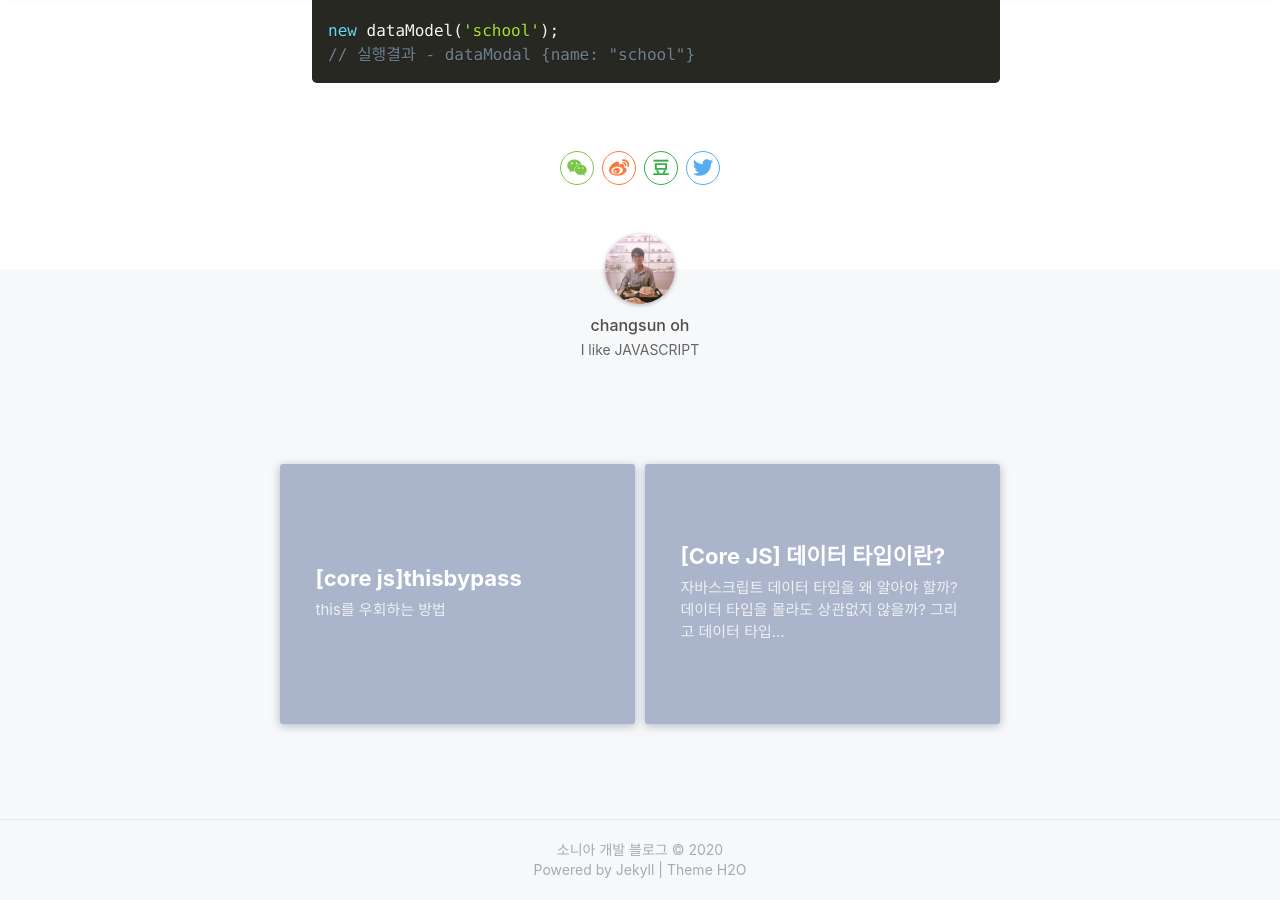
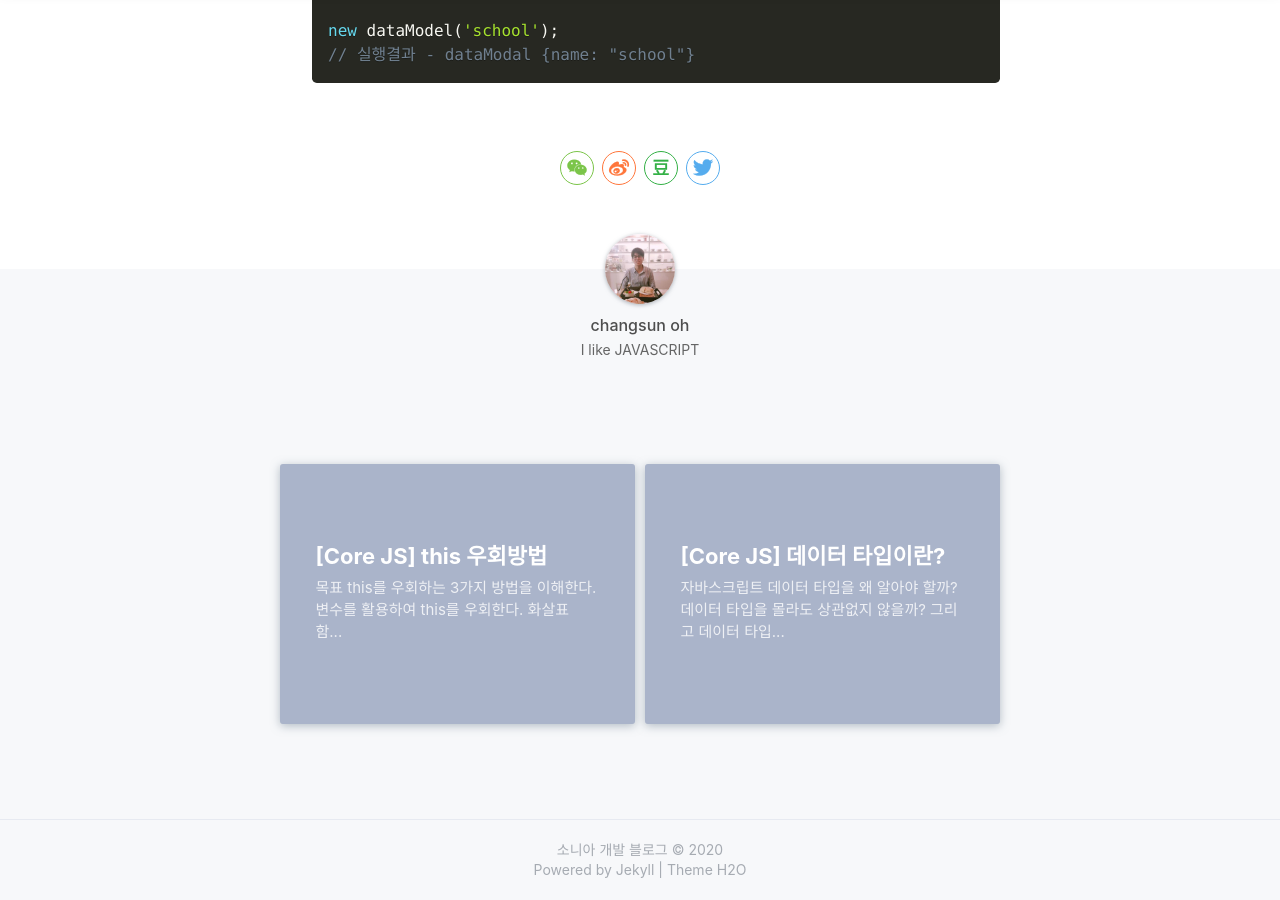
Before and after one commit to ckdtjs505/jsCoreStudy.github.io, a Jekyll site: the page built from _posts/2020-05-02-[Core JS]this.md, in a window 1280 px wide and 900 px high, scrolled down 3134 px. Built offline with Jekyll 4.4.1, drawn with Linux system fonts in a browser that asks for light colours; nearby versions of some CDN libraries; comment, search, counter and statistics services are not loaded; a style sheet for code colours, icons or effects is not loaded; some of the changed lines change nothing that is shown.

Commit message:
Feat: this 우회방법의 이해

````diff
--- a/_posts/2020-05-02-[Core JS]thisBypass.md
+++ b/_posts/2020-05-02-[Core JS]thisBypass.md
@@ -1,13 +1,30 @@
+---
+layout: post
+title: '[Core JS] this 우회방법'
+date: 2020-05-02
+author: changsun oh
+tags: javascript CoreJS
+comments: true
+share: true
+related: false
+---
+## 목표
+* this를 우회하는 3가지 방법을 이해한다.
+* 변수를 활용하여 this를 우회한다.
+* 화살표 함수를 이용하셔 this를 우회한다.
+* call, apply, bind 메서드를 이용하여 this를 우회한다.
 
-## this를 우회하는 방법
+## this 우회 배경
+* 상황에 따라 this가 결정된다.
+  *  this는 기본적으로 실행 컨텍스트가 생성될때 결정된다.
+  *  함수 내부에서 this는 **전역 객체**로 결정된다.
+  *  메서드 내부에서 this는 **호출한 주체의 정보**로 결정된다.
+  *  콜백 함수의 경우 **제어권을 가지는 함수**가 결정한다.
+  *  생성자 함수에서 this는 **class 객체** 즉 자기자신이 된다.
+* 특정 상황에 맞는 this를 할 수 있게 된다.
+* 함수 내부에서는 this가 **전역 객체**로만 결정되는 오류를 해결 할 수 있다.
 
-### 1) 변수 활용
-
-앞서 설명한 코드에서 함수로 동작한 inner의 this는 window를 바인딩 했다.
-하지만 실무에서 inner가 호출한 주체인 object를 호출해서 사용할 경우가 많다.
-왜냐하면 inner와 outer 모두가 호출 주체가 object로 동일하기 때문이다.
-
-이에 따라 this를 우회해야하는 경우가 있는데. 대표적인 방법으로 `변수를 활용` 하는 방법이 있다.
+## 변수를 활용한 this 우회
 
 ```javascript
 var object = {
@@ -23,23 +40,24 @@
 
 object.outer();
 
-결과값을 확인해보자
+/* 실행결과
+outer[object Object]
+inner[object Object]
+*/
+```
 1. 먼저 전역 컨텍스트가 생성이되고 object 객체를 생성한다.
   → 12 번째줄object객체의 메서드 outer() 실행
 2. outer() 실행 컨텍스트가 생성되면서 this는 호출한 주체인 object 를 바인딩 한다.
 3. inner() 실행 컨텍스트가 생성되고 this는 window 를 바인딩 한다.
   → 4 번째줄 console 실행 : inner object object
   → 6 번째줄 console 실행 : outer object object
-```
 
-self라는 변수에 outer의 호출 객체를 바인딩한 this(object)를 할당함으로써
-inner함수에도 스코프 체인에 의해 this(object)에 접근할 수 있게 된다.
+self라는 변수에 outer의 호출 객체를 바인딩한 **this(object)**를 할당함으로 inner함수에도 스코프 체인에 의해 **this(object)**에 접근할 수 있게 된다.
 
-### 2) arrow function
+## 화살표 함수를 이용한 this 우회
 
-이러한 문제를 해결하기 위해 this 바인딩을 우회하는 방법이 중요하다.
-ES6에서는 this가 전역객체를 바라보는 문제를 해결하고자, this를 바인딩하지 않는 화살표 함수가 생성되었다.
-말그대로 this를 바인딩 하지 않아 상위 스코프의 this에 접근할 수 있게 된다.
+* ES6에서는 this가 전역객체를 바라보는 문제를 해결하고자, this를 바인딩하지 않는 화살표 함수가 생성
+* ES6가 지원된다면 **화살표 함수**로 간단하게 구현하자
 
 ```javascript
 var object = {
@@ -53,8 +71,8 @@
 }
 
 object.outer();
+```
 
-결과값을 확인해보자
 1. 먼저 전역 컨텍스트가 생성이되고 object 객체를 생성한다.
 2. 12 번째줄object객체의 메서드 outer() 실행
 3. outer() 실행 컨텍스트가 생성되면서 this는 호출한 주체인 object 를 바인딩 한다.
@@ -62,72 +80,31 @@
 5. this가 바인딩 되어 있지않으므로 상위 스코프의 this에 접근한다.
   → 4 번째줄 console 실행 : inner object object
 6. 6 번째줄 console 실행 : outer object object
-```
 
-앞서 설명한 변수를 활용한 this 바인딩 우회와 동일한 결과를 가져오는 것을 확인할 수 있었다.
-ES6가 지원된다면 `화살표 함수`로 그렇지 않다면 부득이하게 `변수`를 활용하여 구현할 수 있다.
 
-### 3) call, apply 메서드
+## call, apply, bind 메서드를 활용한 this 우회
 
-> call 메서드는 주어진 `this`값 및 각각 전달된 인수와 함께 호출합니다. [출처 MDN](https://developer.mozilla.org/ko/docs/Web/JavaScript/Reference/Global_Objects/Function/call)
+### 1. call
+> call 메서드는 주어진 **this**값 및 각각 전달된 인수와 함께 호출합니다. [출처 MDN](https://developer.mozilla.org/ko/docs/Web/JavaScript/Reference/Global_Objects/Function/call)
 
-간단하게 설명하면 call 메서드는 this도 함께 전달한다고 이해하면된다.
-예시를 통해 좀더 정확하게 이해해보자.
+ * call 메서드는 this도 함께 전달한다.
+ * call 메서드를 활용하여 this 명시적으로 변경한다.
+ * call 메서드는 형변화에 유용하다.
 
 ```javascript
 let func = function ( a, b, c) {
   console.log(this, a,b,c);
 }
 
-func.call({ a:1 }, 1,2,3);
+func.call({ a:1 }, 1,2,3); // this를 {a:1}로 명시적으로 변경
 
-실행결과
-{a:1}, 1, 2, 3
-
-this를 {a:1}로 명시적으로 변경할 수 있다.
+/* 실행결과
+ {a:1}, 1, 2, 3
+*/
 ```
 
-> apply 메서드는 주어진 `this`값과 배열(또는 유사배열 객체)로 제공되는 `arguments`로 함수를 호출합니다. [출처 MDN](https://developer.mozilla.org/ko/docs/Web/JavaScript/Reference/Global_Objects/Function/apply)
 
-apply 메서드의 동작도 call과 동일하지만, 인수로 배열을 넘긴다고 이해하면 된다.
-즉 인수로 배열을 넘기고 싶을때 apply 함수가 유용하게 사용된다는점!
-
-```javascript
-let func = function ( a, b, c) {
-  console.log(this, a,b,c);
-}
-
-func.apply({ a : 1}, [1,2,3]);
-
-[실행결과]
-{a:1}, 1, 2, 3
-
-this를 {a:1}로 명시적으로 변경 함과 동시에
-배열을 인수로 넘겨 사용할수 있다.
-```
->  1) apply 함수가 유용하게 사용되어 질 때(최댓값, 최솟값 찾기)
-
-```javascript
-let values = [1, 5, 2, 3, 9];
-
- // 굳이 this를 바인딩 할 필요가 없으므로 null값을 입력
-let max = Math.max.apply(null, values);
-let min = Math.min.apply(null, values);
-console.log(max,min);
-
-[실행결과]
-9, 1
-
-최근 ES6에서는 펼침 연산자가 도입되어 훨씬 가독성 있는 코드를 작성할 수 있다.
-let max = Math.max(...values);
-let min = Math.min(...values);
-console.log(max,min);
-
-[실행결과]
-9,1
-```
-
-> 2) call 함수가 유용하게 사용되어 질 때(유사배열객체 NodeList 배열변환)
+ * call 메서드는 유사배열객체 NodeList 배열변환시 많이 사용된다.
 
 ```html
 <div data-number="5"> 5 </div>
@@ -135,26 +112,25 @@
 <div data-number="25"> 25 </div>
 ```
 
-html에 있는 data-number값을 추출하고 싶다고 하자.
-call로 유사 배열 객체를 넘겨서 탐색하자
-
 ```javascript
-var aDiv = Array.prototype.slice.call(document.querySelectorAll("div")) // 배열로 변환
+var aDiv = Array.prototype.slice.call(document.querySelectorAll("div")) //변환
   .map( function(ele){ return Number(ele.dataset.number)});
 
-실행결과
+/* 실행결과
 5
 15
 25
+*/
+```
+1. document.querySelectorAll("div")는 유사배열 객체이다.
+2. 따라서 배열메서드인 map이 동작하지 않는다.
+3. 이에따라 document.querySelectorAll("div")를 배열로 변환.
+4. Array.prototype.slice를 이용해 배열을 반환받는다.
+5. 인풋값이 유사배열 객체 이므로 call() 함수를 사용하여 배열로 변환.
+6. 배열함수인 map을 이용하여 data-number의 값을 가져올수 있게 된다.
 
-설명
-document.querySelectorAll("div")는 유사배열 객체이다. 따라서 배열메서드인 map이 동작하지 않는다.
-이에따라 document.querySelectorAll("div")를 배열로 변환해줘야한다.
-Array.prototype.slice를 이용해 배열을 리턴받는다. 인풋값이 배열이므로 call()함수를 사용하여 넘겨준다.
-이후 유사배열 객체가 배열객체가 되었다면, 배열함수인 map을 이용하여 data-number의 값을 가져올수 있게 된다.
-```
+* call 메서드를 활용하여 전달인자(arguments)를 배열로 변환할수 있다.
 
-> 3) call 함수가 유용하게 사용되어 질 때(arguments)
 ```javascript
 function func(){
   var argv = Array.slice.call(arguments);
@@ -165,24 +141,62 @@
 
 func(1,2,3,4,5);
 
+/*
 실행결과
 1
 2
 3
 4
 5
+*/
+```
+ 1. arguments는 배열객체가 아니므로 forEach메서드가 없다.
+ 2. slice.call(arguments)을 사용해여 배열로 변환한다.
+ 3. forEach를 사용해 순회한다.
 
-설명
-arguments는 배열객체가 아니다. 동일하게 arguments를 배열 메서드를 활용하여 순회하기 위해서는
-배열 객체로 변환해야한다. 이에따라 slice.call(arguments)을 사용해여 배열로 변환하여, forEach를 사용해 순회가 가능하다.
+### 2. apply
+
+> apply 메서드는 주어진 **this**값과 배열(또는 유사배열 객체)로 제공되는 **arguments**로 함수를 호출합니다. [출처 MDN](https://developer.mozilla.org/ko/docs/Web/JavaScript/Reference/Global_Objects/Function/apply)
+
+ * apply 메서드도 call과 동일하게 this도 함께 전달한다.
+ * apply 메서드는 call메서드와 다르게 인자로 배열을 전달한다.
+ * 인자로 배열을 넘길 때는 apply 함수가 유용하다.
+ * apply메서드는 형변화에 유용하다.
+   * ES6에서 **Array.from** 메서드가 유사배열 객체를 배열로 변환해 주고 있다.
+
+```javascript
+let func = function ( a, b, c) {
+  console.log(this, a,b,c);
+}
+
+func.apply({ a : 1}, [1,2,3]);
+
+/* 실행결과
+ {a:1}, 1, 2, 3
+*/
+```
+ * apply 함수를 이용한 최댓값, 최솟값 찾기
+
+```javascript
+let values = [1, 5, 2, 3, 9];
+
+ // 굳이 this를 바인딩 할 필요가 없으므로 null값을 입력
+let max = Math.max.apply(null, values);
+let min = Math.min.apply(null, values);
+console.log(max,min);
+
+/* 실행결과
+9, 1
+*/
 ```
 
-지금까지 call/apply를 유용하게 사용하는 방법에 대해 알아보았다.
-결국 유용하게 사용될때는 call/apply를 이용해 형변화는 하는 경우임을 알 수 있다.
-다르게 생각해보면, call/apply 메서드는 this를 명시적으로 바인딩하라고 만들었는데, 조금 다르게 활용되어지고 있다.
-이에 따라 ES6에서 Array.from 메서드가 유사배열 객체를 배열로 변환해 주고 있다.
+```javascript
+let max = Math.max(...values);
+let min = Math.min(...values);
+console.log(max,min);
+```
 
-4) bind 메서드
+### 3. bind
 
 > 메서드가 호출되면 새로운 함수를 생성, 첫 인자는 `this` 키워드를 설정 [출처 MDN](https://developer.mozilla.org/ko/docs/Web/JavaScript/Reference/Global_Objects/Function/bind)
 
````
